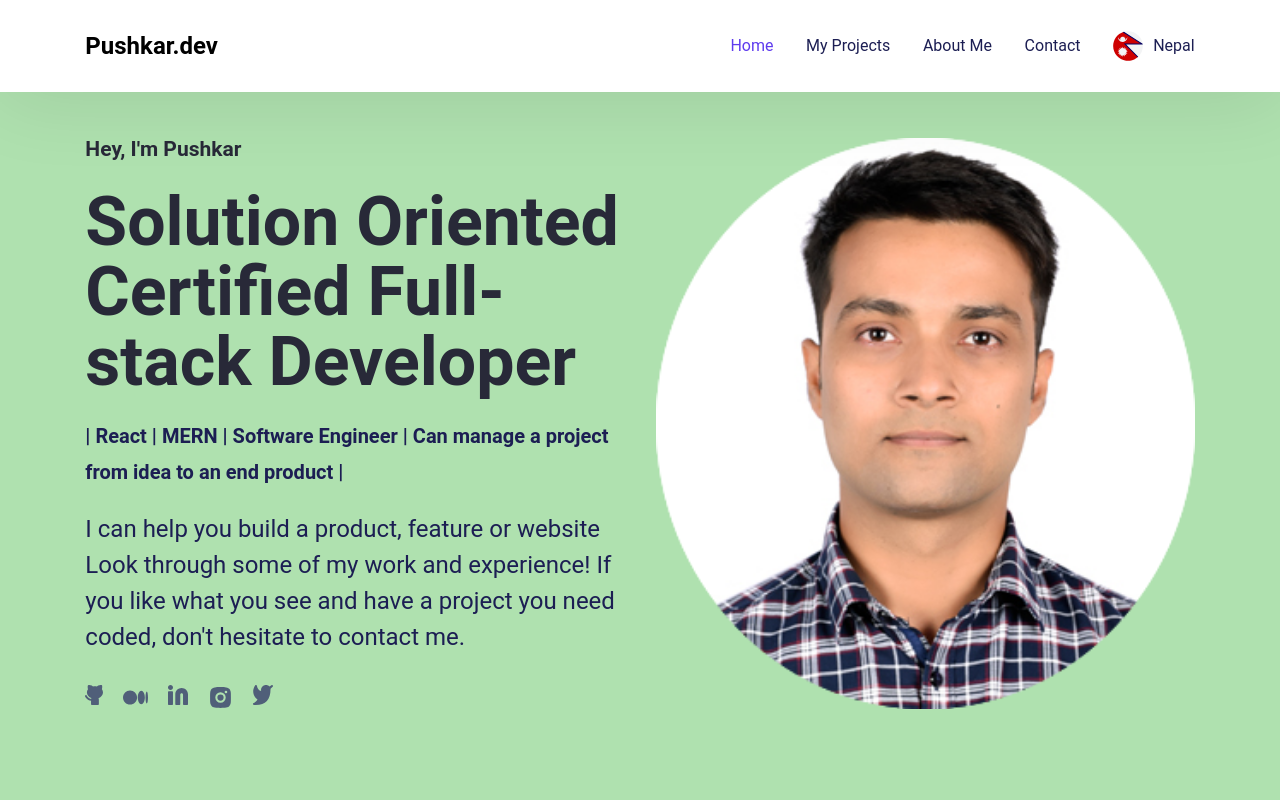
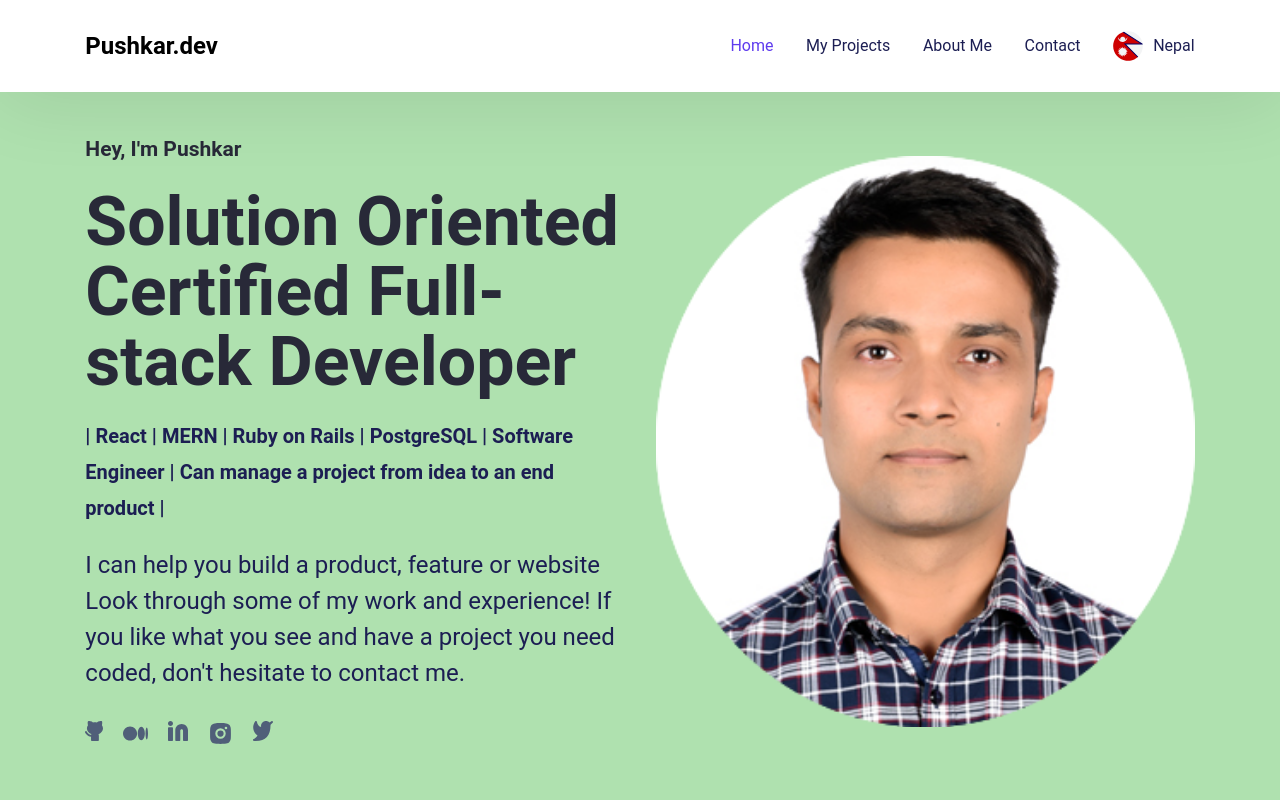
Before and after one commit to pushkar1995/react-portfolio-app, a React (Create React App) app: page / in a window 1280 px wide. Shown: the top 800 px of the page. Built offline with nearby package versions, Linux system fonts and the light colour scheme.

Commit message:
Subtitle addition

```diff
--- a/src/Pages/TopIntroSection/TopIntroSection.jsx
+++ b/src/Pages/TopIntroSection/TopIntroSection.jsx
@@ -13,7 +13,7 @@ const TopIntroSection = () => (
           <br />
           Certified Full-stack Developer
         </h1>
-        <p className="top--section-subtitle">| React | MERN | Software Engineer | Can manage a project from idea to an end product |</p>
+        <p className="top--section-subtitle">| React | MERN |  Ruby on Rails | PostgreSQL | Software Engineer | Can manage a project from idea to an end product |</p>
         <p className="hero--section-description">
           I can help you build a product, feature or website Look through some of my work
           and experience! If you like what you see and have a project you need coded,
```
